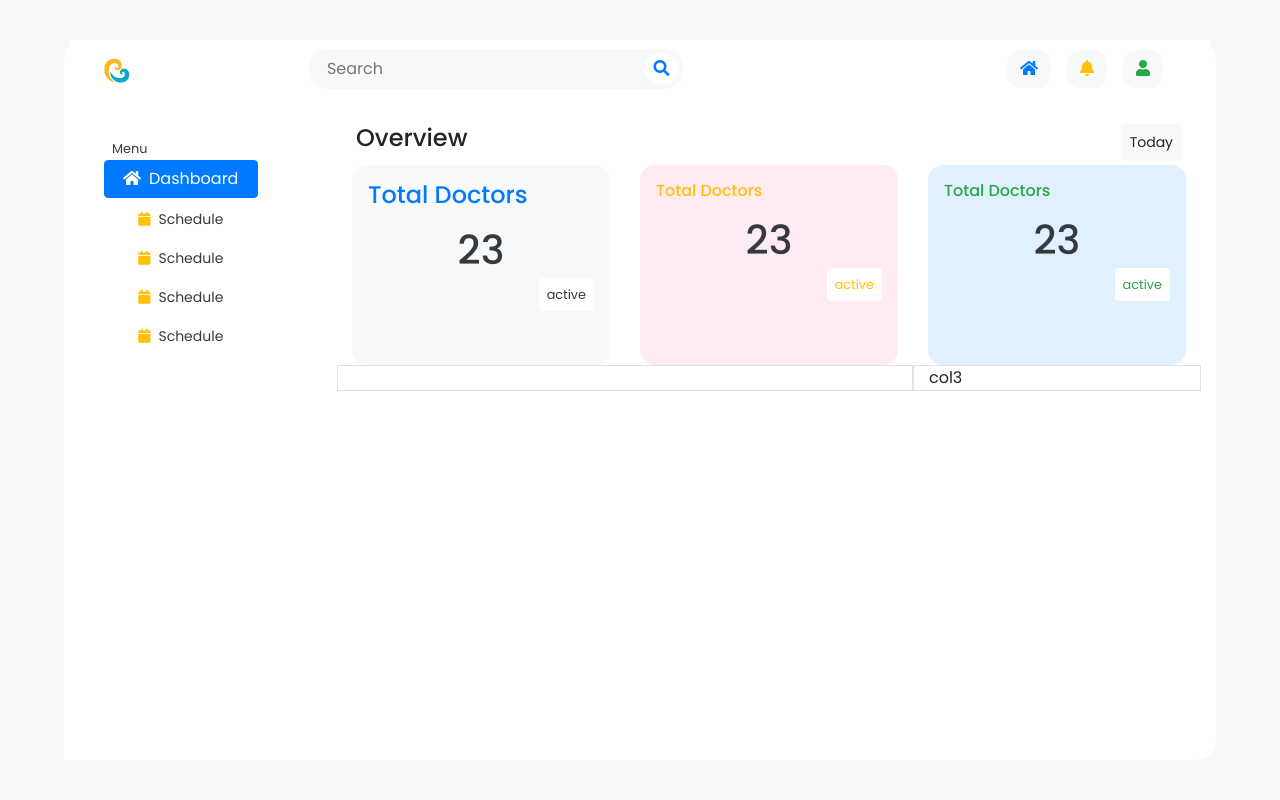
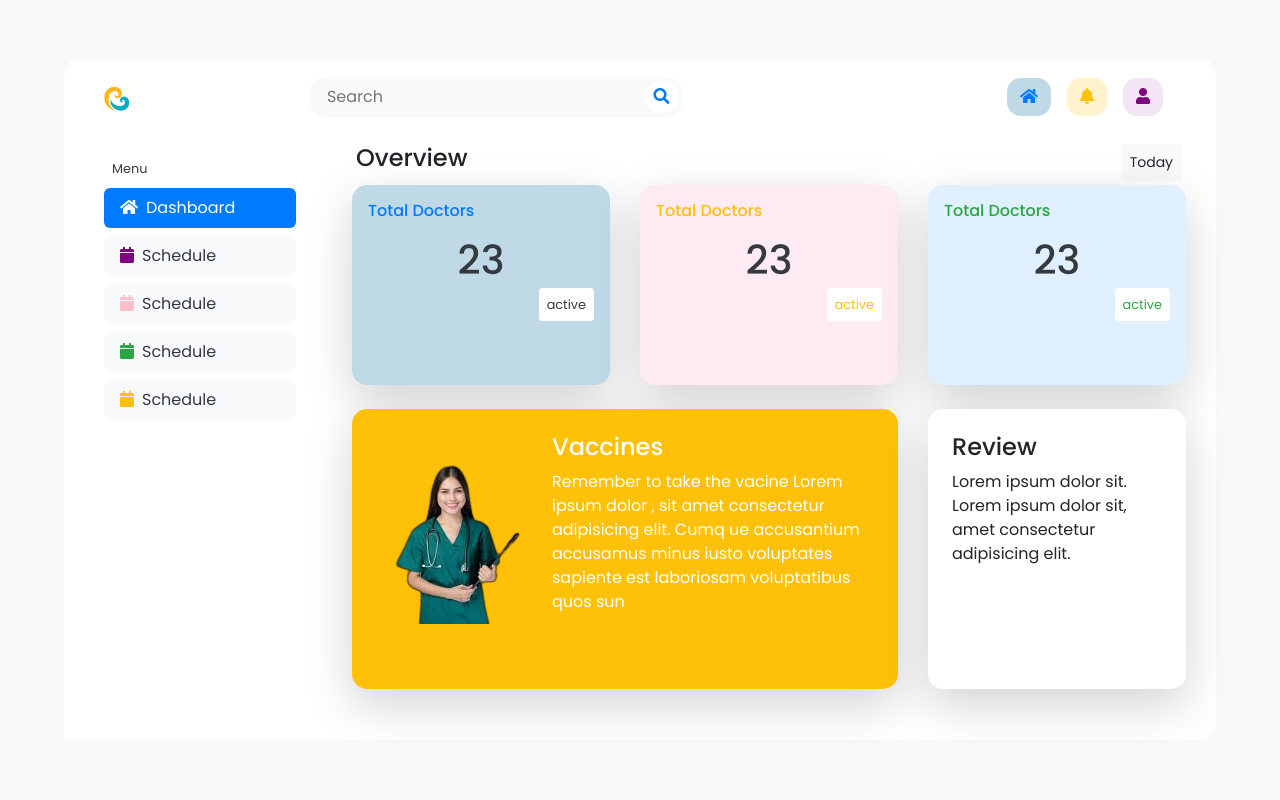
Before and after one commit to totimehjames123/HospitalManagementSystem, a PHP site: page /doctor-module.php in a window 1280 px wide. Run offline with PHP 8.4, Linux system fonts and the light colour scheme.

Commit message:
doctor module dashboard - frontend

```diff
--- a/doctor-module.php
+++ b/doctor-module.php
@@ -21,9 +21,9 @@
 </head>
 <body>
     <div class="mainBody d-flex align-items-center justify-content-center bg-light" style="min-height: 100vh; height: 100vh">
-        <div class="bg-white" style="min-height: 80%; min-width: 90%; border-radius: 20px">
+        <div class="bg-white" style="min-height: 80%; max-width: 90%; border-radius: 20px">
             <div class="container bg-white" style="height: 10vh;">
-            <nav class="navbar navbar-expand-lg navbar-light bg-white">
+            <nav class="navbar navbar-expand-lg navbar-light bg-white pt-3">
                 <a class="navbar-brand" href="index.php">
                     <img src="logo.png" alt="Logo" style="max-height: 30px;">
                     <!-- <span class="pl-2 text-primary font-weight-bold">Ayao</span> -->
@@ -33,7 +33,7 @@
                 <form class="form-inline mx-auto">
 
                     <div class="">
-                    <div class="input-group bg-light p-1 pl-3 pr-1" style="border-radius: 18px; height: 40px; width: ">
+                    <div class="input-group bg-light p-1 pl-3 pr-1" style="border-radius: 18px; height: 40px; ">
                         <input class=" rounded-right border-0 bg-light no-outline" type="search" placeholder="Search" aria-label="Search">
                         <div class="input-group-append">
                         <button class="border-0 no-outline rounded-circle bg-white text-primary" style="width: 35px; " type="button">
@@ -45,32 +45,32 @@
                 </form>
                 <ul class="navbar-nav ml-auto">
                     <li class="nav-item">
-                    <a class=" btn text-primary bg-light  mr-3" style="border-radius: 14px;" href="#"><i class="fas fa-home"></i></a>
+                    <a class=" btn text-primary  mr-3" style="border-radius: 14px; background: #C0D9E7;" href="#"><i class="fas fa-home"></i></a>
                     </li>
                     <li class="nav-item">
-                    <a class="btn text-warning bg-light  mr-3" style="border-radius: 14px;" href="#"><i class="fas fa-bell"></i></a>
+                    <a class="btn text-warning  mr-3" style="border-radius: 14px; background: #fff3cd;" href="#"><i class="fas fa-bell"></i></a>
                     </li>
                     <li class="nav-item">
-                    <a class="btn text-success bg-light  mr-3" style="border-radius: 14px;" href="#"><i class="fas fa-user"></i></a>
+                    <a class="btn mr-3" style="border-radius: 14px; color: purple; background: #F3E5F5;" href="#"><i class="fas fa-user"></i></a>
                     </li>
                 </ul>
             </nav>
 
 
             </div>
-            <div class="row w-100 relative" style="height: 80vh">
+            <div class="row w-100 relative" style="height: 75vh">
                 <div class="sideBarContainer  col-md-3 pt-3" style="height: 100%;">
                     <div class="bg-white " style="height: 100%; width: 100%">
                         <div class="pl-5 text-dark">
                             <small>Menu</small>
                         </div>
-                        <div class="w-75">
-                            <ul class="" style="width: 100%; height:50vh;">
-                                <li class="mb-1" style="list-style: none;"><a href="" class="text-white btn btn-primary btn-block" ><span class="fa fa-home pr-2"></span>Dashboard</a></li>
-                                <li class="mb-1" style="list-style: none;"><a href="" class="text-dark btn btn-block" style="font-size: 14px"><span class="fa fa-thin fa-calendar text-warning pr-2"></span>Schedule</a></li>
-                                <li class="mb-1" style="list-style: none;"><a href="" class="text-dark btn btn-block" style="font-size: 14px"><span class="fa fa-calendar text-warning pr-2"></span>Schedule</a></li>
-                                <li class="mb-1" style="list-style: none;"><a href="" class="text-dark btn btn-block" style="font-size: 14px"><span class="fa fa-calendar text-warning pr-2"></span>Schedule</a></li>
-                                <li class="mb-1" style="list-style: none;"><a href="" class="text-dark btn btn-block" style="font-size: 14px"><span class="fa fa-calendar text-warning pr-2"></span>Schedule</a></li>
+                        <div style="width: 90%">
+                            <ul class="" style="width: 100%; height:60vh;">
+                                <li class="mb-1 mt-2" style="list-style: none;"><a href="" class="text-white pt-2 pb-2 pl-3 btn-block bg-primary" style="border-radius: 6px; text-decoration: none;" ><span class="fa fa-home pr-2"></span>Dashboard</a></li>
+                                <li class="mb-1 mt-2" style="list-style: none;"><a href="" class="text-dark pt-2 pb-2 pl-3 btn-block bg-light" style="border-radius: 6px; text-decoration: none;"><span class="fa fa-calendar pr-2" style="color: purple;"></span>Schedule</a></li>
+                                <li class="mb-1 mt-2" style="list-style: none;"><a href="" class="text-dark pt-2 pb-2 pl-3 btn-block bg-light" style="border-radius: 6px; text-decoration: none;"><span class="fa fa-calendar pr-2" style="color: pink;"></span>Schedule</a></li>
+                                <li class="mb-1 mt-2" style="list-style: none;"><a href="" class="text-dark pt-2 pb-2 pl-3 btn-block bg-light" style="border-radius: 6px; text-decoration: none;"><span class="fa fa-calendar pr-2 text-success" ></span>Schedule</a></li>
+                                <li class="mb-1 mt-2" style="list-style: none;"><a href="" class="text-dark pt-2 pb-2 pl-3 btn-block bg-light" style="border-radius: 6px; text-decoration: none;"><span class="fa fa-calendar pr-2 text-warning" ></span>Schedule</a></li>
 
                             </ul>
                         </div>
@@ -87,9 +87,9 @@
                     </div>
                     <div class="row">
                         <div class="col-sm-4">
-                            <div class="bg-light text-dark p-3" style="height: 25vh; border-radius: 15px;">
+                            <div class="text-dark p-3 shadow-lg" style="height: 25vh; border-radius: 15px; background: #C0D9E7;">
                                 <div class="" style="height: 30vh;">
-                                    <h4 class="text-primary">Total Doctors</h6>
+                                    <h6 class="text-primary">Total Doctors</h6>
                                     <h1 class="text-center pt-2">23</h1>
                                     <div class="text-right">
                                         <small class="p-2 bg-white rounded">active</small>
@@ -98,7 +98,7 @@
                             </div>
                             </div>
                             <div class="col-sm-4">
-                                <div class="text-warning p-3" style="height: 25vh; border-radius: 15px; background: #FFEBF3;">
+                                <div class="text-warning p-3 shadow-lg" style="height: 25vh; border-radius: 15px; background: #FFEBF3;">
                                 <div class="" style="height: 30vh;">
                                     <h6 class="text">Total Doctors</h6>
                                     <h1 class="text-center text-dark pt-2">23</h1>
@@ -109,7 +109,7 @@
                                 </div>
                             </div>
                             <div class="col-sm-4">
-                            <div class="text-success p-3" style="height: 25vh; border-radius: 15px; background: #e1f0ff;">
+                            <div class="text-success p-3 shadow-lg" style="height: 25vh; border-radius: 15px; background: #e1f0ff;">
                                 <div class="" style="height: 30vh;">
                                     <h6 class="text-success">Total Doctors</h6>
                                     <h1 class="text-center text-dark pt-2">23</h1>
@@ -121,14 +121,35 @@
                         </div>
                     </div>
 
-                    <div class="row">
-                        <div class="col-md-8 border">
-                            <div class="text-white">
+                    <div class="row pt-4">
+                        <div class="col-md-8">
+                            <div class="text-white bg-warning p-4 shadow-lg" style="height: 35vh; border-radius: 15px;">
+                                <div class="row">
+                                    <div class="col-sm-4">
+                                        <div style="height: 100%" class="pt-2 d-flex justify-content-center">
+                                            <img src="doctor.png" alt="">
+                                        </div>
+                                    </div>
+                                    <div class="col">
+                                    <h4>Vaccines</h4>
+                                        <span>Remember to take the vacine Lorem ipsum dolor
+                                            , sit amet consectetur adipisicing elit. Cumq
+                                            ue accusantium accusamus minus iusto voluptates
+                                                sapiente est laboriosam voluptatibus quos sun
+
+                                        </span>
+                                    </div>
+                                </div>
 
                             </div>
                         </div>
-                        <div class="col-md-4 border">
-                            col3
+                        <div class="col-md-4" style="height: 25vh; border-radius: 15px;">
+                            <div class="text-bark bg-white  p-4 shadow-lg" style="height: 35vh; border-radius: 15px;">
+                                <h4>Review</h4>
+                                <span>
+                                    Lorem ipsum dolor sit. Lorem ipsum dolor sit, amet consectetur adipisicing elit.
+                                </span>
+                            </div>
                         </div>
                     </div>
 
```
Also changed, not shown: doctor.png (added).
